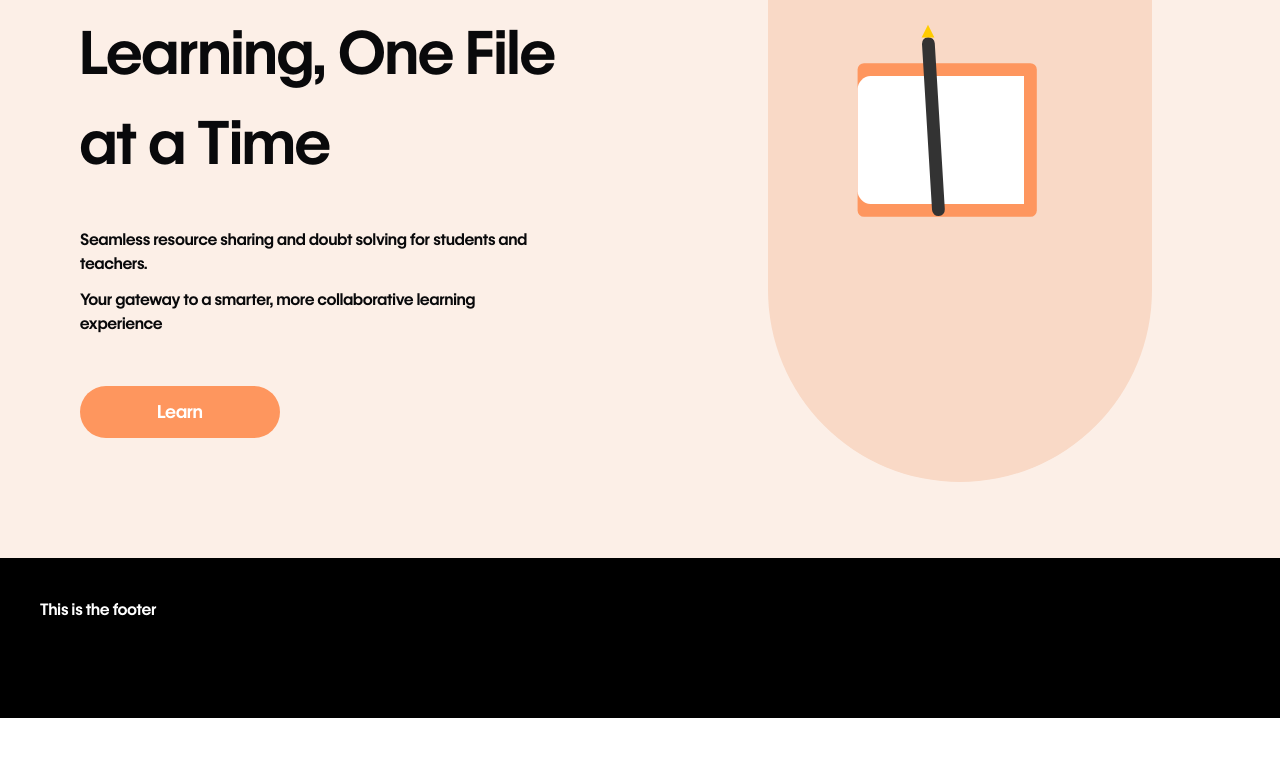
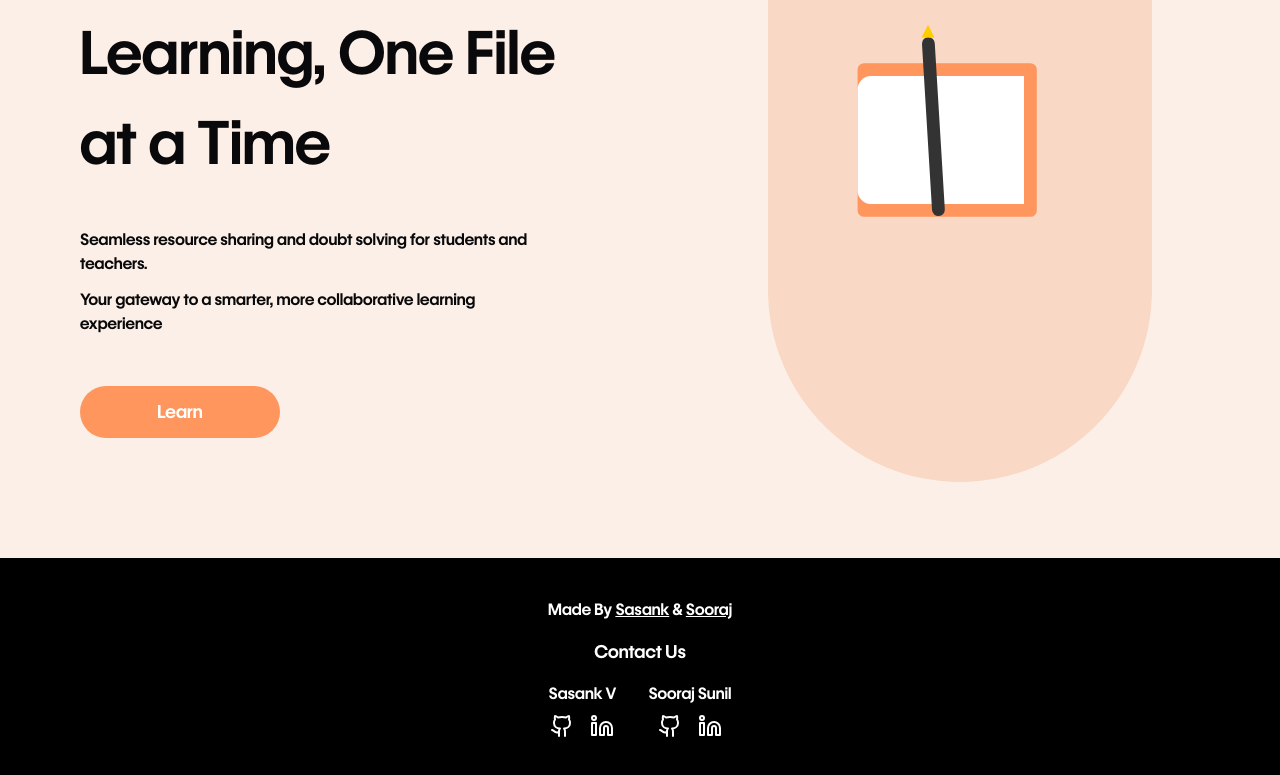
Before and after one commit to Sasank-V/Files.io, a React (Vite) app in the folder Client/: page / in a window 1280 px wide. Shown: the part 259-1034 px from the top of the page. Before the commit the page ends 977 px from the top, so only its background shows below. Built offline with nearby package versions, Linux system fonts and the light colour scheme; no server answers.

Commit message:
Removed All Console logs :)

```diff
--- a/Client/src/components/layout.jsx
+++ b/Client/src/components/layout.jsx
@@ -3,7 +3,7 @@
 import { Link, Outlet, useNavigate } from 'react-router-dom'
 import { useState, useEffect, useRef } from 'react'
 import { Button } from '@/components/ui/button'
-import { Menu, X, Zap } from 'lucide-react'
+import { Menu, X, Zap, Github, Linkedin } from 'lucide-react'
 import { ToastContainer } from 'react-toastify'
 import 'react-toastify/dist/ReactToastify.css'
 import useAuth from '@/hooks/useAuth'
@@ -32,18 +32,6 @@ export default function Layout() {
       x: -50,
       ease: "power4.out",
     })
-    // gsap.from("#nav", {
-    //   opacity: 0,
-    //   stagger: 0.5,
-    //   duration: 0.75,
-    //   y: -30,
-    // })
-    // gsap.from(zapRef.current, {
-    //   scale: 0,
-    //   rotation: -180,
-    //   duration: 1,
-    //   ease: "elastic.out(1, 0.3)",
-    // })
   }, [])
 
   useEffect(() => {
@@ -156,10 +144,34 @@ export default function Layout() {
           <Outlet />
         </div>
       </div>
-      <div className='h-[20vh] flex-grow-0 flex w-full bg-black text-white p-10'>
-        This is the footer
-      </div>
-
+      <footer className='h-auto flex-grow-0 flex flex-col justify-center items-center w-full bg-black text-white p-10 space-y-4'>
+        <div>Made By <a href='https://github.com/Sasank-V' className="underline">Sasank</a> & <a href='https://github.com/soorajsunil1409' className="underline">Sooraj</a></div>
+        <div className="text-lg font-semibold">Contact Us</div>
+        <div className="flex space-x-8">
+          <div className="flex flex-col items-center space-y-2">
+            <div className="font-medium">Sasank V</div>
+            <div className="flex space-x-4">
+              <a href="https://github.com/Sasank-V" target="_blank" rel="noopener noreferrer" aria-label="Sasank's GitHub">
+                <Github className="h-6 w-6" />
+              </a>
+              <a href="https://www.linkedin.com/in/sasank-v-a75a58279/" target="_blank" rel="noopener noreferrer" aria-label="Sasank's LinkedIn">
+                <Linkedin className="h-6 w-6" />
+              </a>
+            </div>
+          </div>
+          <div className="flex flex-col items-center space-y-2">
+            <div className="font-medium">Sooraj Sunil</div>
+            <div className="flex space-x-4">
+              <a href="https://github.com/soorajsunil1409" target="_blank" rel="noopener noreferrer" aria-label="Sooraj's GitHub">
+                <Github className="h-6 w-6" />
+              </a>
+              <a href="https://www.linkedin.com/in/sooraj-s-namboothiry-b564a928a/" target="_blank" rel="noopener noreferrer" aria-label="Sooraj's LinkedIn">
+                <Linkedin className="h-6 w-6" />
+              </a>
+            </div>
+          </div>
+        </div>
+      </footer>
       <div className="absolute bg-red-100 z-100">
         <ToastContainer />
       </div>
--- a/Client/src/components/loading.jsx
+++ b/Client/src/components/loading.jsx
@@ -58,12 +58,12 @@ const LoadingComponent = ({text}) => {
     }, [])
 
     return (
-        <Card className="w-full h-[100vh] bg-gradient-to-br from-[#FFF5EB] to-[#FFE4CA] relative overflow-hidden">
+        <Card className="w-full h-full bg-gradient-to-br from-[#FFF5EB] to-[#FFE4CA] relative overflow-hidden">
             <CardContent className="flex flex-col items-center justify-center h-full">
                 <div ref={containerRef} className="relative w-[100px] h-[100px]">
                     {/* Dots will be appended here */}
                 </div>
-                <p ref={textRef} className="mt-8 text-2xl font-bold text-[#333333]">
+                <p ref={textRef} className="mt-8 text-2xl font-bold text-[#333333] font-vssemibold">
                     {text}...
                 </p>
             </CardContent>
--- a/Client/src/components/subject/LessonPlan.jsx
+++ b/Client/src/components/subject/LessonPlan.jsx
@@ -20,7 +20,6 @@ const LessonPlan = ({ subjectId }) => {
 
             setCurrentLessonPlan((prev) => ({ ...prev, filename: lp?.name, url: lp?.url }));
 
-            console.log(res);
         }
 
         fetchSubjectDetails();
--- a/Client/src/components/subject/SyllabusComponent.jsx
+++ b/Client/src/components/subject/SyllabusComponent.jsx
@@ -23,7 +23,6 @@ const SyllabusComponent = ({ subjectId }) => {
 
             setCurrentSyllabus((prev) => ({ ...prev, filename: syllabus?.name, url: syllabus?.url }));
 
-            console.log(res);
         }
 
         fetchSubjectDetails();
--- a/Client/src/components/uploadPage/LabsUploadComponent.jsx
+++ b/Client/src/components/uploadPage/LabsUploadComponent.jsx
@@ -25,7 +25,6 @@ export default function LabsUploadComponent({ subjectId }) {
         try {
             const res = await axios.get(`/learn/module/all/${subjectId}/1`)
             let data = res.data.data
-            console.log(data)
             setModules(data)
         } catch (error) {
             console.error('Error fetching modules:', error)
@@ -60,7 +59,6 @@ export default function LabsUploadComponent({ subjectId }) {
         try {
             const response = await axiosPrivate.post(`/admin/upload/module/${subjectId}/${selectedModule}`, { access_token: auth.access_token, files: [{ name: materialName, url: fileUrl }] });
 
-            console.log(response);
             setDoneUpload(true);
 
             setSelectedModule('')
@@ -71,7 +69,6 @@ export default function LabsUploadComponent({ subjectId }) {
             toast.error("Error uploading material", { position: 'top-right' });
             const baseUrl = ""
             const path = decodeURIComponent(fileUrl.split(baseUrl)[1].split("?")[0]);
-            console.log(path);
 
             // console.error('Error uploading material:', error)
         } finally {
--- a/Client/src/components/uploadPage/SyllabusUploadComponent.jsx
+++ b/Client/src/components/uploadPage/SyllabusUploadComponent.jsx
@@ -69,8 +69,6 @@ const SyllabusUploadComponent = ({ subjectId }) => {
 
         setCurrentSyllabus((prev) => ({ ...prev, filename: fileName, url }));
         setDoneUpload(true);
-
-        console.log(response.data);
     }
 
     const handleDelete = async () => {
--- a/Client/src/components/uploadPage/TheoryUploadComponent.jsx
+++ b/Client/src/components/uploadPage/TheoryUploadComponent.jsx
@@ -25,7 +25,6 @@ export default function TheoryUploadComponent({ subjectId }) {
         try {
             const res = await axios.get(`/learn/module/all/${subjectId}/0`)
             let data = res.data.data
-            console.log(data)
             setModules(data)
         } catch (error) {
             console.error('Error fetching modules:', error)
@@ -60,7 +59,6 @@ export default function TheoryUploadComponent({ subjectId }) {
         try {
             const response = await axiosPrivate.post(`/admin/upload/module/${subjectId}/${selectedModule}`, { access_token: auth.access_token, files: [{ name: materialName, url: fileUrl }] });
 
-            console.log(response);
             setSelectedModule('')
             setSelectedFile(null)
 
--- a/Client/src/pages/LearnPage.jsx
+++ b/Client/src/pages/LearnPage.jsx
@@ -21,6 +21,7 @@ const AddSubjectCard = ({ onAdd }) => {
   const [subjectName, setSubjectName] = useState('')
   const [subjectCode, setSubjectCode] = useState('')
   const [onCard, setOnCard] = useState(false)
+  const [loading,setLoading] = useState(false);
 
   const cardRef = useRef(null)
   const overlayRef = useRef(null)
@@ -29,8 +30,10 @@ const AddSubjectCard = ({ onAdd }) => {
 
   const handleSubmit = async (e) => {
     e.preventDefault()
+    setLoading(true);
     try {
       await onAdd(subjectName, subjectCode)
+      setLoading(false);
       setIsOpen(false)
       setSubjectName('')
       setSubjectCode('')
@@ -110,6 +113,10 @@ const AddSubjectCard = ({ onAdd }) => {
         <DialogHeader>
           <DialogTitle className="text-orange-400">Add New Subject</DialogTitle>
         </DialogHeader>
+        {loading ?
+        <div className='w-full h-[350px]'>
+          <LoadingComponent text="Creating Subject" />
+        </div> :
         <form onSubmit={handleSubmit} className="space-y-4">
           <div>
             <Label htmlFor="subjectName" className="text-gray-300">Subject Name</Label>
@@ -134,7 +141,7 @@ const AddSubjectCard = ({ onAdd }) => {
           <Button type="submit" className="w-full bg-orange-400 hover:bg-orange-500 text-white font-semibold">
             Create Subject
           </Button>
-        </form>
+        </form>}
       </DialogContent>
     </Dialog>
   )
@@ -172,7 +179,7 @@ const LearnPage = () => {
             try {
                 const res = await axios.get("/learn/all")
                 const data = res.data.data
-                console.log(data);
+
                 setSubjects(data)
                 setSubFetched(true)
             } catch (error) {
@@ -198,6 +205,12 @@ const LearnPage = () => {
             console.error('Error creating new subject:', error)
             throw error
         }
+    }
+
+    if(!subFetched){
+      return <div className='w-full h-[100vh]'>
+        <LoadingComponent text="Fetching Subjects"/>
+      </div>
     }
 
     if(subjects.length == 0){
--- a/Client/src/pages/LoginPage.jsx
+++ b/Client/src/pages/LoginPage.jsx
@@ -56,7 +56,6 @@ const LoginPage = () => {
 
             setAuth({ isAdmin, access_token, username });
 
-            console.log(message)
 
             toast.success(message, { position: 'top-right' });
 
--- a/Client/src/pages/SignupPage.jsx
+++ b/Client/src/pages/SignupPage.jsx
@@ -60,7 +60,6 @@ const SignupPage = () => {
         }).then((res) => {
             const { message } = res.data;
 
-            console.log(message)
 
             toast.success(message, { position: 'top-right' });
             setDonePost(true);
```
Also changed, not shown: Client/src/components/subject.jsx (+13 -5 lines).
